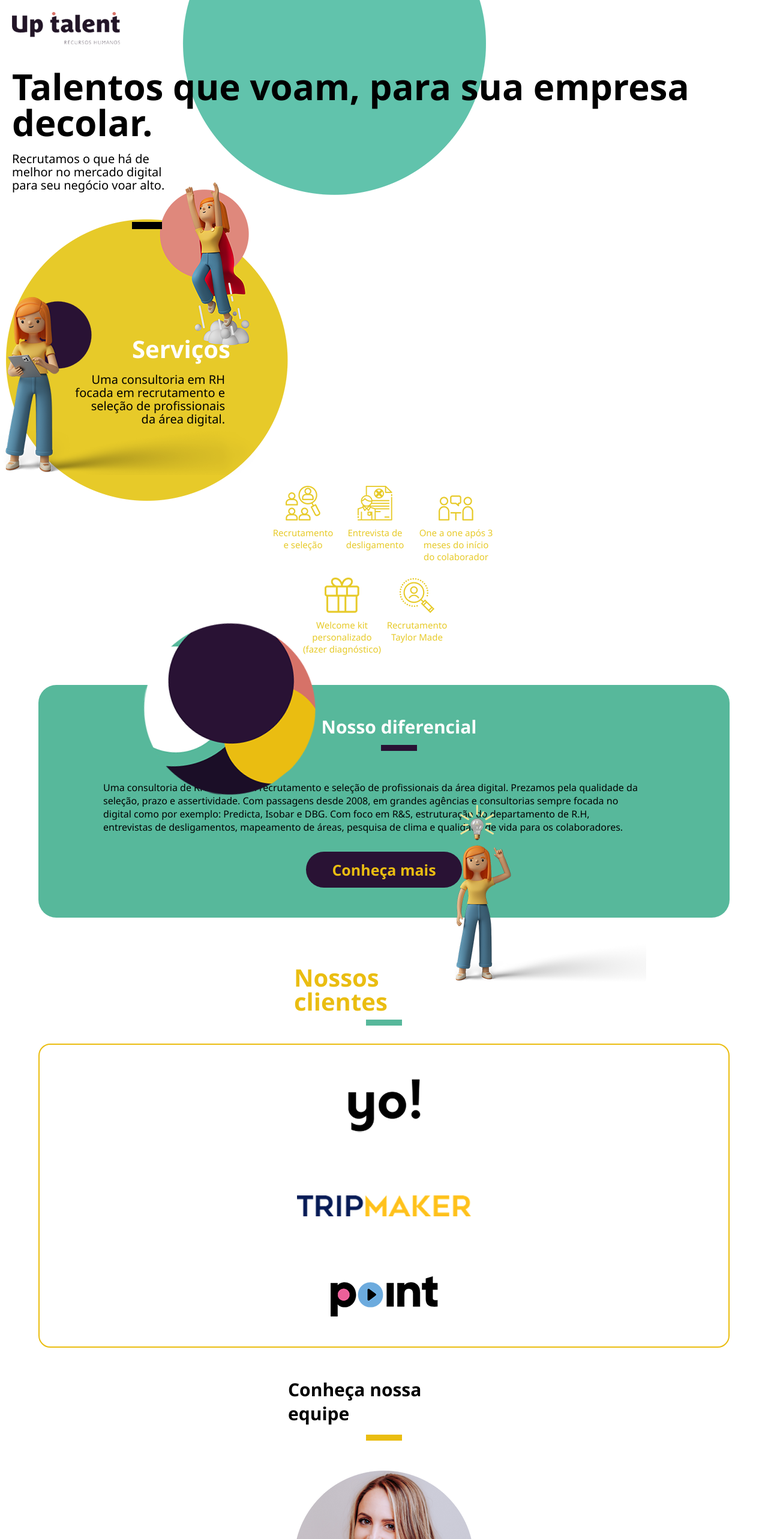
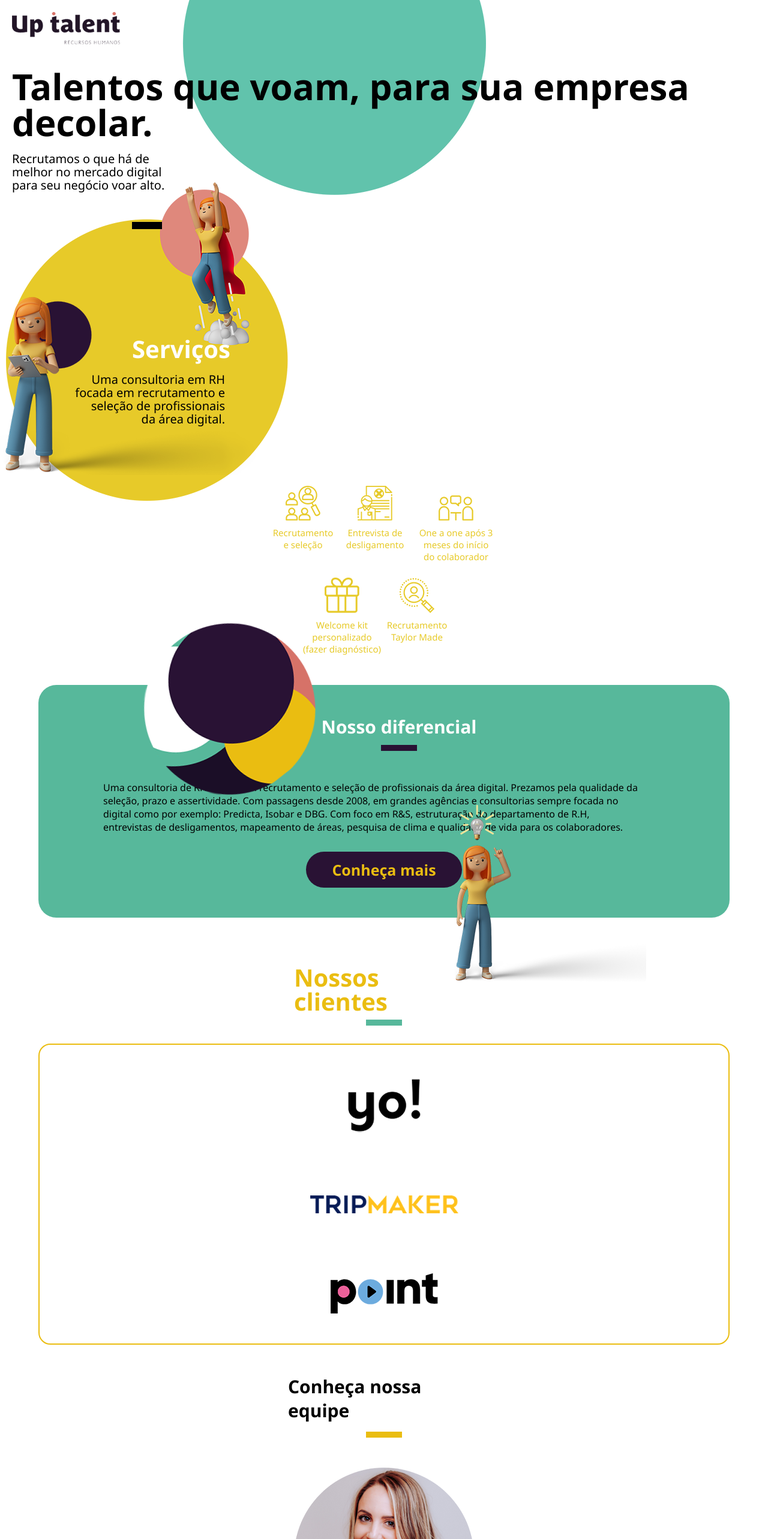
Before and after one commit to glhermepaiva/lp_uptalent, a Next.js app: page / in a window 1280 px wide. Shown: the top 2566 px of the page at 60% size. Built offline with nearby package versions, Linux system fonts and the light colour scheme.

Commit message:
Reduzido tamanho logo trip

```diff
--- a/src/styles/index.module.css
+++ b/src/styles/index.module.css
@@ -285,8 +285,8 @@
 
 .tripLogo {
     background-image: url(../assets/mobile/logotrip.png);
-    width: 290px;
-    height: 35px;
+    width: 247px;
+    height: 30px;
     margin: 50px 0 50px 0;
 }
 
```
Also changed, not shown: src/assets/mobile/logotrip.png.
